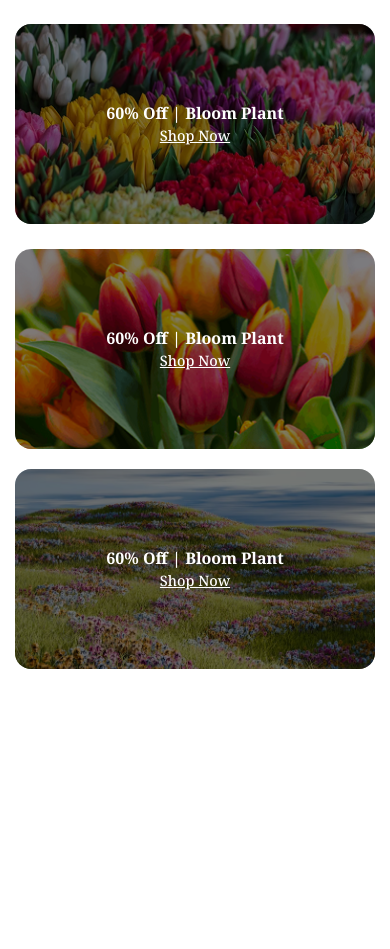
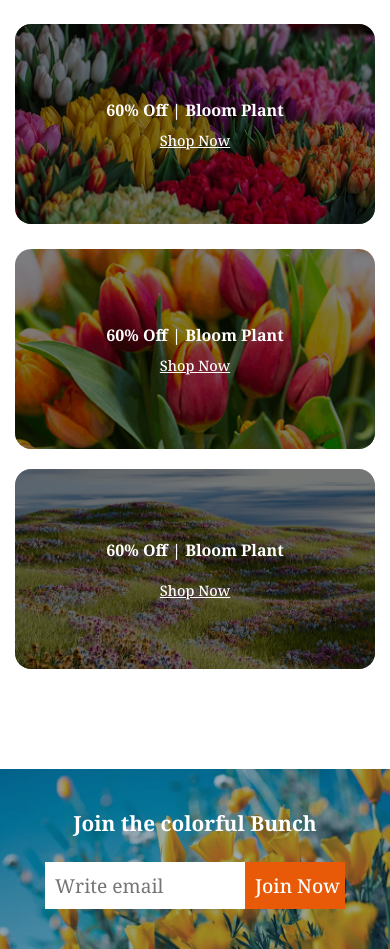
Before and after one commit to Elias729/Assignment-02, a plain HTML site: page index.html in a window 390 px wide. Shown: the part 3560-4509 px from the top of the page. Before the commit the page ends 4329 px from the top, so only its background shows below. Drawn offline with nearby package versions, Linux system fonts and the light colour scheme.

Commit message:
added an join section & responsive

```diff
--- a/index.html
+++ b/index.html
@@ -146,21 +146,31 @@
                 <div class="deals-container-left">
                     <div class="deal-card-one">
                         <h3 class="deal-title-one">60% Off | Bloom Plant</h3>
-                    <p class="deal-description-one"><a href="">Shop Now</a></p>
+                        <p class="deal-description-one">Shop Now</p>
                     </div>
 
                     <div class="deal-card-two">
                         <h3 class="deal-title-two">60% Off | Bloom Plant</h3>
-                    <p class="deal-description-two"><a href="">Shop Now</a></p>
+                        <p class="deal-description-two">Shop Now</p>
                     </div>
                 </div>
                 <div class="deals-container-right">
                     <div class="deal-card-three">
                         <h3 class="deal-title-three">60% Off | Bloom Plant</h3>
-                    <p class="deal-description-three"><a href="">Shop Now</a></p>
+                        <p class="deal-description-three">Shop Now</p>
                     </div>
                 </div>
             </div>
+        </section>
+
+        <!-- Join Section -->
+
+        <section class="join-container">
+            <h3 class="join-title">Join the colorful Bunch</h3>
+            <form action="" class="join-form">
+                <input type="email" placeholder="Write email" class="join-input color-primary">
+                <input type="button" value="Join Now" class="join-btn">
+            </form>
         </section>
     </main>
     <footer>
--- a/styles/style.css
+++ b/styles/style.css
@@ -297,22 +297,72 @@
     font-weight: 700;
 }
 
-.deal-description-one a,
-.deal-description-two a {
+.deal-description-one,
+.deal-description-two {
     position: relative;
     z-index: 1;
     color: #FFFFFF;
     font-weight: 500;
     margin-top: 10px;
+    text-decoration: underline;
 }
 
-.deal-description-three a {
+.deal-description-three {
     position: relative;
     z-index: 1;
     color: #FFFFFF;
     font-size: 1.8rem;
     font-weight: 500;
     margin-top: 20px;
+    text-decoration: underline;
+}
+
+/* Join Section Style */
+
+.join-container {
+    background-image: url(../assets/news-letter-bg.png);
+    background-size: cover;
+    background-position: center;
+    display: flex;
+    flex-direction: column;
+    align-items: center;
+    justify-content: center;
+    text-align: center;
+    gap: 25px;
+    height: 530px;
+    max-width: 1440px;
+    margin: 0 auto;
+}
+
+.join-title {
+    font-size: 3.2rem;
+    font-weight: 700;
+    color: #FFFFFF;
+}
+
+.join-form {
+    display: flex;
+    align-items: center;
+    justify-content: center;
+
+}
+
+.join-input {
+    width: 670px;
+    padding: 20px;
+    border: none;
+    font-size: 1.2rem;
+    outline: none;
+}
+
+.join-btn {
+    background-color: #E95A08;
+    color: #FFFFFF;
+    padding: 20px 30px;
+    border: none;
+    font-size: 1.2rem;
+    font-weight: 500;
+    cursor: pointer;
 }
 
 /* Responsive Mobile device */
@@ -458,10 +508,31 @@
         text-align: center;
     }
 
-    .deal-description-one a,
-    .deal-description-two a,
-    .deal-description-three a {
+    .deal-description-one,
+    .deal-description-two,
+    .deal-description-three {
         font-size: 0.9rem;
         text-align: center;
     }
+
+    .join-container {
+        height: auto;
+        padding: 40px 20px;
+    }
+
+    .join-title {
+        font-size: 1.3rem;
+    }
+
+    .join-input {
+        width: 100%;
+        max-width: 200px;
+        padding: 10px;
+    }
+
+    .join-btn {
+        width: 100%;
+        max-width: 100px;
+        padding: 10px;
+    }
 }
```
Lines whose indentation alone changed are shown as unchanged.
